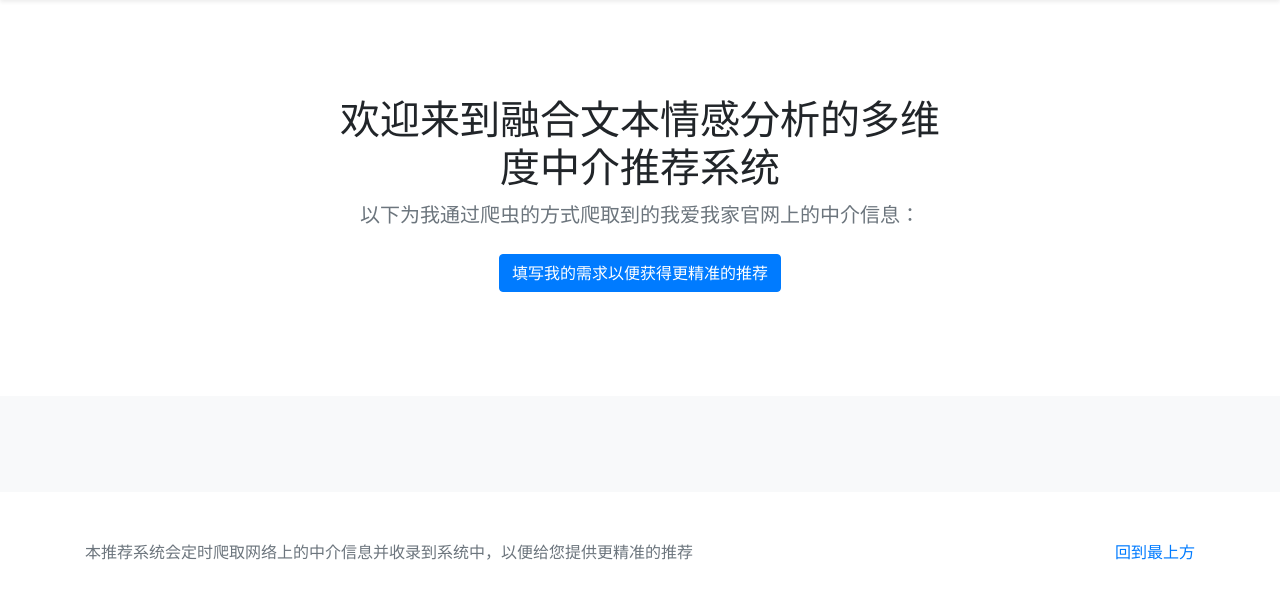
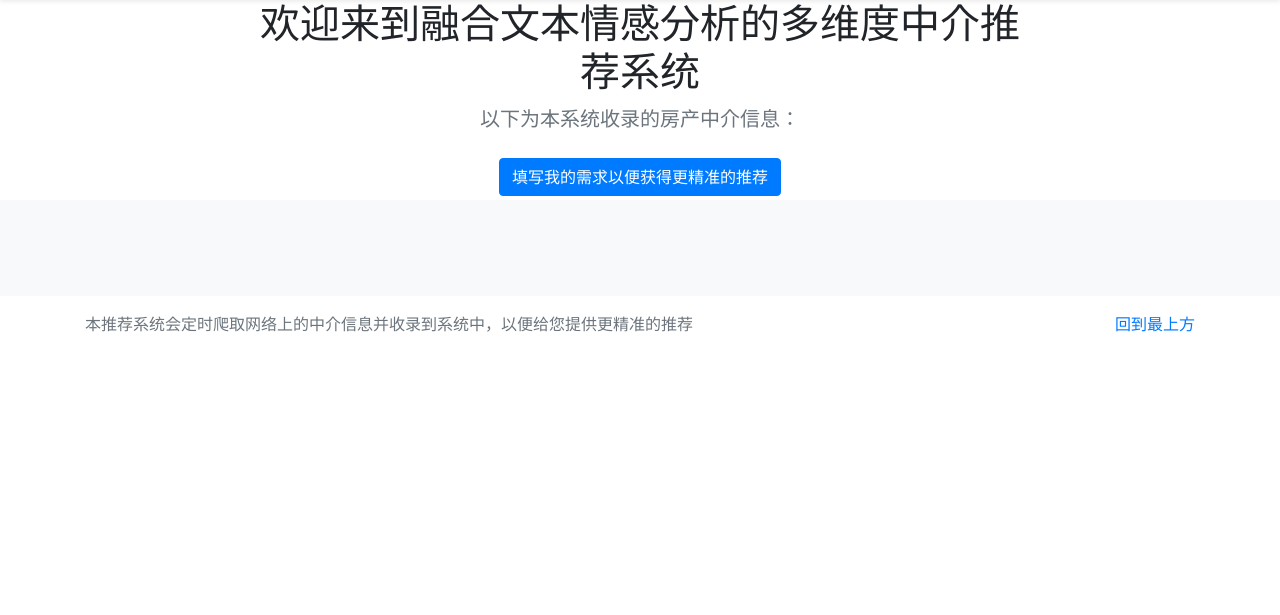
Before and after one commit to KKK-cy/Agent_Recommend, a Django app: page / in a window 1280 px wide. Shown: the part 56-671 px from the top of the page. Run offline with Django 3.2, Linux system fonts and the light colour scheme; data that the repository does not hold is empty; some libraries are stand-ins or nearby versions.

Commit message:
修改了页面的样式，便于论文截图

```diff
--- a/Agent_Recommend_Git/Agent_Recommend_Git/database_settings.py
+++ b/Agent_Recommend_Git/Agent_Recommend_Git/database_settings.py
@@ -21,8 +21,8 @@ class DatabaseSettings(object):
         # 含8个指标数据的结果表
         self.final_result_table = "final_result"
 
-        # 分词结果表
-        self.fenci_result_table = "fenci_result"
+        # 分词结果分类表
+        self.fenci_result_fenlei_table = "fenci_result_fenlei"
 
         # 推荐总得分表
         self.recommend_score = "recommend_score"
--- a/Agent_Recommend_Git/Agent_Recommend_Git/views.py
+++ b/Agent_Recommend_Git/Agent_Recommend_Git/views.py
@@ -96,8 +96,8 @@ def wenjuan(request):
     print("----------------------- 2.产生中介-情感矩阵 ---------------------------")
     emotion_juzhen_tender = GetEmotionJuzhen(settings, database)
     # 从数据库中获取到分词结果df，便于从中产生中介-词语矩阵
-    fenci_result_df = database.get_agent_info(engine,database.fenci_result_table)
-    final_df = emotion_juzhen_tender.ronghe_juzhen(fenci_result_df,recommend_score_df)
+    fenci_result_fenlei_df = database.get_agent_info(engine,database.fenci_result_fenlei_table)
+    final_df = emotion_juzhen_tender.ronghe_juzhen(fenci_result_fenlei_df,recommend_score_df)
 
     print("----------------------- 3.计算相似度并保留邻居集 ---------------------------")
     print("根据中介-情感矩阵计算两两中介之间的相似度")
--- a/Agent_Recommend_Git/static/css/album.css
+++ b/Agent_Recommend_Git/static/css/album.css
@@ -1,6 +1,6 @@
 .jumbotron {
-  padding-top: 3rem;
-  padding-bottom: 3rem;
+  padding-top: 1rem;
+  padding-bottom: 1rem;
   margin-bottom: 0;
   background-color: #fff;
 }
@@ -16,16 +16,16 @@
 }
 
 .jumbotron h1 {
-  font-weight: 300;
+  font-weight: 200;
 }
 
 .jumbotron .container {
-  max-width: 40rem;
+  max-width: 50rem;
 }
 
 footer {
-  padding-top: 3rem;
-  padding-bottom: 3rem;
+  padding-top: 1rem;
+  padding-bottom: 1rem;
 }
 
 footer p {
--- a/Agent_Recommend_Git/templates/home.html
+++ b/Agent_Recommend_Git/templates/home.html
@@ -6,7 +6,7 @@
     <meta name="description" content="">
     <meta name="author" content="Mark Otto, Jacob Thornton, and Bootstrap contributors">
     <meta name="generator" content="Jekyll v3.8.6">
-    <title>Album example · Bootstrap</title>
+    <title>房产中介评论情感分析与协同过滤推荐系统</title>
 
     <link rel="canonical" href="https://getbootstrap.com/docs/4.4/examples/album/">
 
@@ -92,10 +92,10 @@
 
 <main role="main">
 
-    <section class="jumbotron text-center">
-        <div class="container">
-            <h1>欢迎来到融合文本情感分析的多维度中介推荐系统</h1>
-            <p class="lead text-muted">以下为我通过爬虫的方式爬取到的我爱我家官网上的中介信息：</p>
+    <section class="jumbotron text-center" style="height: 200px;padding-top: 0rem;padding-bottom: 0rem">
+        <div class="container" style="margin-top: 0">
+            <h1 >欢迎来到融合文本情感分析的多维度中介推荐系统</h1>
+            <p class="lead text-muted">以下为本系统收录的房产中介信息：</p>
             <p>
                 <a href="wenjuan" class="btn btn-primary my-2">填写我的需求以便获得更精准的推荐</a>
             </p>
@@ -109,7 +109,7 @@
                 {% for agent_info in agent_infos %}
                 <div class="col-md-4">
                     <div class="card mb-4 shadow-sm">
-                        <img src="{{ agent_info.agent_img }}" alt="" height="350px">
+                        <img src="{{ agent_info.agent_img }}" alt="" height="300px">
                         <div class="card-body">
                             <h5 class="card-title"><b style="color: red">{{ agent_info.agent_name }}</b></h5>
 
--- a/Agent_Recommend_Git/templates/recommend_result.html
+++ b/Agent_Recommend_Git/templates/recommend_result.html
@@ -5,7 +5,7 @@
     <meta name="description" content="">
     <meta name="author" content="Mark Otto, Jacob Thornton, and Bootstrap contributors">
     <meta name="generator" content="Jekyll v3.8.6">
-    <title>Album example · Bootstrap</title>
+    <title>推荐结果展示页面</title>
 
     <link rel="canonical" href="https://getbootstrap.com/docs/4.4/examples/album/">
 
@@ -43,8 +43,8 @@
     <link href="../static/css/album.css" rel="stylesheet">
 </head>
 <body>
-<section class="jumbotron text-center">
-    <div class="container">
+<section class="jumbotron text-center" style="height: 200px;padding-top: 0rem;padding-bottom: 0rem">
+    <div class="container" style="margin-top: 0rem;margin-bottom: 0rem">
         <h1>欢迎来到个性化中介推荐系统的推荐结果显示页面，以下为给您推荐的{{ agent_num }}个中介：</h1>
         <p class="lead text-muted">根据您的选择，调整后的权重列表为：{{ quanzhong }}</p>
         <p>
```
Also changed, not shown: Agent_Recommend_Git/Agent_Recommend_Git/data/result/recommend_first.txt (+36 -36 lines), Agent_Recommend_Git/templates/wenjuan.html (+8 -5 lines), Agent_Recommend_Git/static/css/bootstrap.css.
